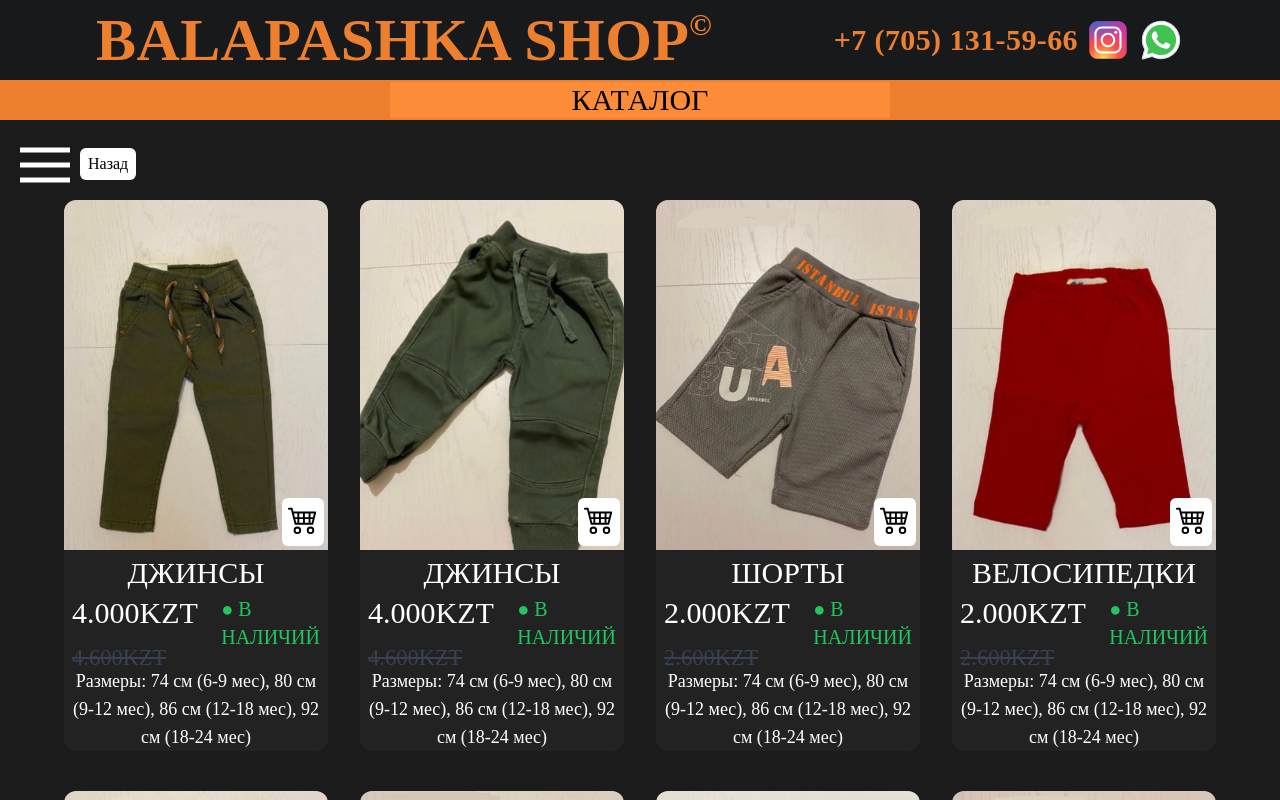
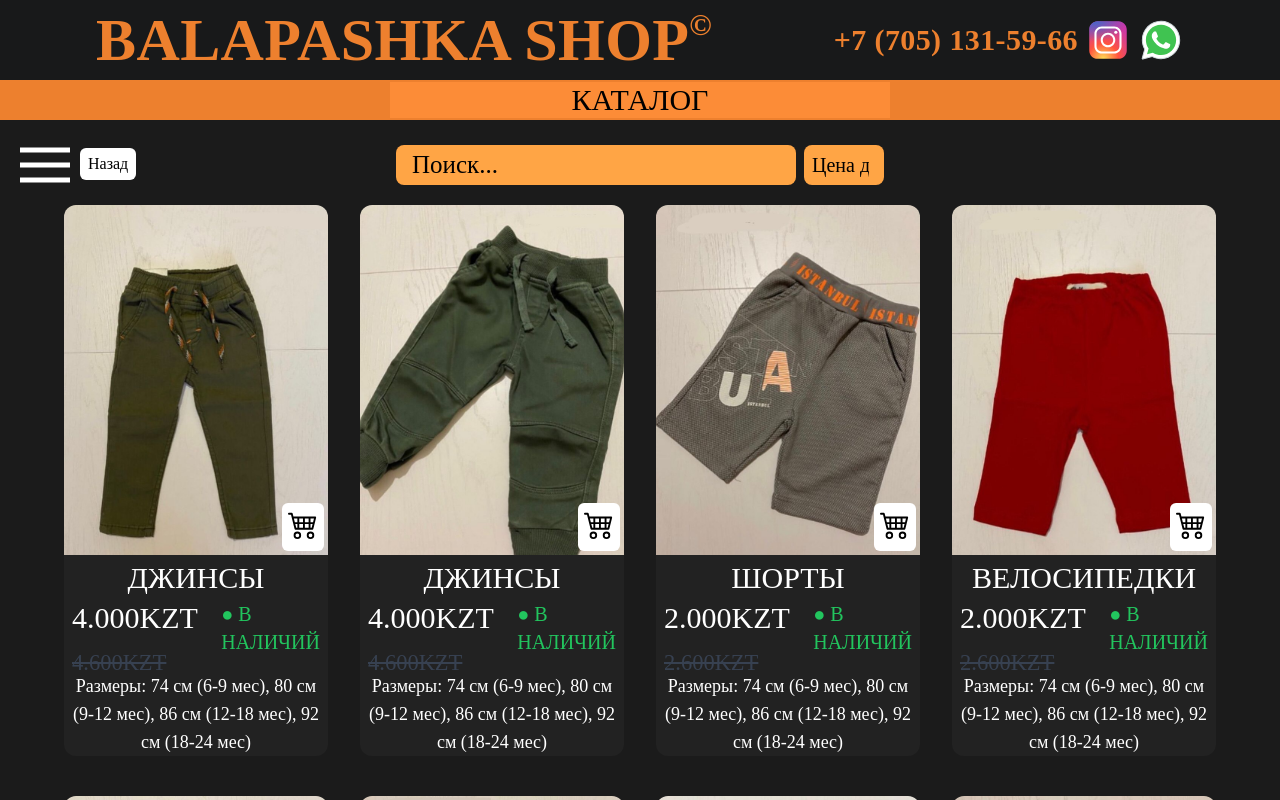
Before and after one commit to akzhol0/balapashka-shop, a React (Create React App) app: page /catalog in a window 1280 px wide. Both pictures are taken after a click on the element "ШТАНЫ". Shown: the top 800 px of the page. Built offline with nearby package versions, Linux system fonts and the light colour scheme; a web font is replaced by a local one.

Commit message:
added search and optimization

```diff
--- a/src/components/BurgerMenuComp.tsx
+++ b/src/components/BurgerMenuComp.tsx
@@ -2,12 +2,12 @@ import React, { useContext, useState } from "react";
 import BurgerMenu from "./UI/MyIcons/BurgerMenu";
 import CloseBurgerBtn from "./UI/MyIcons/CloseBurgerBtn";
 import CartItemComp from "./CartItemComp";
-import { cartItemsProps } from "../service/types";
+import { ItemProps } from "../service/types";
 import { contextData } from "../context";
 
 interface BurgerMenuCompProps {
   setClicked: (arg0: boolean) => void;
-  cartItems: cartItemsProps[];
+  cartItems: ItemProps[];
   setTest: (arg0: boolean) => void;
   test: boolean;
 }
--- a/src/components/Card.tsx
+++ b/src/components/Card.tsx
@@ -1,10 +1,10 @@
 import React, { useContext } from "react";
 import CartIcon from "./UI/MyIcons/CartIcon";
-import { catalogCardProps, cartItemsProps } from "../service/types";
+import { CatalogItemProps, ItemProps } from "../service/types";
 import { contextData } from "../context";
 
 interface cardPropsProps {
-  item: catalogCardProps;
+  item: CatalogItemProps;
   setTest: (arg0: boolean) => void;
   test: boolean;
 }
--- a/src/components/CartItemComp.tsx
+++ b/src/components/CartItemComp.tsx
@@ -1,8 +1,8 @@
 import React from "react";
-import { cartItemsProps } from "../service/types";
+import { ItemProps } from "../service/types";
 
 interface cartItemProps {
-  item: cartItemsProps;
+  item: ItemProps;
   deleteItemCart: (arg0: number) => void;
   test: boolean;
   setTest: (arg0: boolean) => void;
@@ -20,7 +20,7 @@ function CartItemComp({ item, deleteItemCart, test, setTest }: cartItemProps) {
           />
         </div>
         <span className="flex flex-col ml-4 leading-[30px]">
-          <p className="w-full h-max-10px overflow-hidden text-[24px]">{item.name}</p>
+          <p className="w-[200%] text-[22px]">{item.name}</p>
           <p className="text-[30px]">{item.value * item.quantity}KZT</p>
           <p className="text-[20px]">Количество: {item.quantity}</p>
         </span>
--- a/src/components/Catalog.tsx
+++ b/src/components/Catalog.tsx
@@ -1,17 +1,12 @@
 import Header from "./Header";
-import CatalogItem from "./CatalogItem";
 import { useContext, useEffect, useState } from "react";
-import BurgerMenuComp from "./BurgerMenuComp";
-import Card from "./Card";
-import Footer from "./Footer";
-import database from "../service/database";
-import { catalogCardProps } from "../service/types";
 import { contextData } from "../context";
+import PageItems from "./PageItems";
+import CatalogItems from "./CatalogItems";
 
 function Catalog() {
-  const [test, setTest] = useState<boolean>(true);
   const [clicked, setClicked] = useState<boolean>(false);
-  const { items, cartItems, setCartItemsFromLocalStorage } = useContext(contextData);
+  const { setCartItemsFromLocalStorage } = useContext(contextData);
 
   useEffect(() => {
     document.title = "Каталог";
@@ -22,51 +17,9 @@ function Catalog() {
     <div>
       <Header backgroundOnOff={true} />
       {clicked ? (
-        <>
-          <main className="w-full bg-[#1b1b1b]">
-            <div className="flex flex-col justify-center items-center relative">
-              <BurgerMenuComp
-                cartItems={cartItems}
-                setClicked={setClicked}
-                test={test}
-                setTest={setTest}
-              />
-              {
-                <div
-                  className="w-[100%] xl:w-[90%] 2xl:w-[80%] px-5 xl:px-0 mt-20 mb-10 h-auto grid grid-cols-1 sm:grid-cols-2
-                  md:grid-cols-3 xl:grid-cols-4 gap-y-10 gap-x-8 place-items-center"
-                >
-                  {items.map((item: catalogCardProps) => (
-                    <Card
-                      test={test}
-                      setTest={setTest}
-                      key={item.id}
-                      item={item}
-                    />
-                  ))}
-                </div>
-              }
-            </div>
-          </main>
-          <Footer />
-        </>
+        <PageItems setClicked={setClicked} />
       ) : (
-        <main className="w-full bg-[#1b1b1b] flex justify-center items-center flex-col">
-          <div className="w-[85%] text-white font-Alumni">
-            <p className="text-5xl sm:text-8xl mt-[50px]">Каталог</p>
-            <p className="text-xl">Главная страница - Каталог</p>
-            <div className="w-full h-[800px] md:h-[1000px] lg:h-[300px] grid grid-cols-2 lg:grid-cols-5 gap-[15px] my-[70px]">
-              {database.map((item) => (
-                <CatalogItem
-                  key={item.name}
-                  catalogItems={item.catalogItemsList}
-                  setClicked={setClicked}
-                  name={item.name}
-                />
-              ))}
-            </div>
-          </div>
-        </main>
+        <CatalogItems setClicked={setClicked} />
       )}
     </div>
   );
--- a/src/components/CatalogItem.tsx
+++ b/src/components/CatalogItem.tsx
@@ -1,11 +1,11 @@
 import React, { useContext } from "react";
-import { catalogCardProps } from "../service/types";
+import { CatalogItemProps } from "../service/types";
 import { contextData } from "../context";
 
 interface ItemProps {
   setClicked: (arg0: boolean) => void;
   name: string;
-  catalogItems: catalogCardProps[];
+  catalogItems: CatalogItemProps[];
 }
 
 function CatalogItem({ name, setClicked, catalogItems }: ItemProps) {
--- /dev/null
+++ b/src/components/CatalogItems.tsx
@@ -0,0 +1,30 @@
+import React from "react";
+import database from "../service/database";
+import CatalogItem from "./CatalogItem";
+
+type CatalogItemsProps = {
+  setClicked: (arg0: boolean) => void;
+};
+
+function CatalogItems({ setClicked }: CatalogItemsProps) {
+  return (
+    <main className="w-full bg-[#1b1b1b] flex justify-center items-center flex-col">
+      <div className="w-[85%] text-white font-Alumni">
+        <p className="text-5xl sm:text-8xl mt-[50px]">Каталог</p>
+        <p className="text-xl">Главная страница - Каталог</p>
+        <div className="w-full h-[800px] md:h-[1000px] lg:h-[300px] grid grid-cols-2 lg:grid-cols-5 gap-[15px] my-[70px]">
+          {database.map((item) => (
+            <CatalogItem
+              key={item.name}
+              catalogItems={item.catalogItemsList}
+              setClicked={setClicked}
+              name={item.name}
+            />
+          ))}
+        </div>
+      </div>
+    </main>
+  );
+}
+
+export default CatalogItems;
--- /dev/null
+++ b/src/components/Options.tsx
@@ -0,0 +1,29 @@
+import React from "react";
+
+type OptionsProps = {
+  searchInput: string;
+  setSearchInput: (arg0: string) => void;
+  setMoneyLimit: (arg0: number) => void;
+};
+
+function Options({ searchInput, setSearchInput, setMoneyLimit }: OptionsProps) {
+  return (
+    <div className="w-full flex justify-end md:justify-center items-center mt-[25px] gap-2">
+      <input
+        className="w-[100px] md:w-[400px] h-[40px] bg-[#ffa545] rounded-lg font-Alumni text-[25px] ps-4 placeholder-black"
+        type="text"
+        value={searchInput}
+        onChange={(e) => setSearchInput(e.target.value)}
+        placeholder="Поиск..."
+      />
+      <input
+        className="w-[80px] h-[40px] bg-[#ffa545] rounded-lg font-Alumni text-[20px] ps-2 placeholder-black"
+        type="number"
+        onChange={(e) => setMoneyLimit(Number(e.target.value))}
+        placeholder="Цена до:"
+      />
+    </div>
+  );
+}
+
+export default Options;
--- /dev/null
+++ b/src/components/PageItems.tsx
@@ -0,0 +1,68 @@
+import React, { useContext, useState } from "react";
+import BurgerMenuComp from "./BurgerMenuComp";
+import { CatalogItemProps } from "../service/types";
+import Card from "./Card";
+import Footer from "./Footer";
+import { contextData } from "../context";
+import Options from "./Options";
+
+type PageItemsProps = {
+  setClicked: (arg0: boolean) => void;
+};
+
+function PageItems({ setClicked }: PageItemsProps) {
+  const [test, setTest] = useState<boolean>(true);
+  const [searchInput, setSearchInput] = useState<string>("");
+  const [moneyLimit, setMoneyLimit] = useState<number>(50000);
+  const { items, cartItems, limitItemsFunc, searchItemsFunc } =
+    useContext(contextData);
+
+  const filteredByLimitItems = limitItemsFunc(moneyLimit);
+  const filteredBySearchItems = searchItemsFunc(
+    filteredByLimitItems,
+    searchInput
+  );
+
+  return (
+    <div>
+      <main className="w-full bg-[#1b1b1b]">
+        <div className="flex flex-col justify-center items-center relative">
+          <BurgerMenuComp
+            cartItems={cartItems}
+            setClicked={setClicked}
+            test={test}
+            setTest={setTest}
+          />
+          {
+            <>
+              <Options
+                searchInput={searchInput}
+                setSearchInput={setSearchInput}
+                setMoneyLimit={setMoneyLimit}
+              />
+              <div className="too-long">
+                {filteredBySearchItems.length ? (
+                  filteredBySearchItems.map((item: CatalogItemProps) => (
+                    <Card
+                      test={test}
+                      setTest={setTest}
+                      key={item.id}
+                      item={item}
+                    />
+                  ))
+                ) : (
+                  <p className="w-full h-[500px] text-white text-[30px] font-Alumni">
+                    Пусто...
+                  </p>
+                )}
+              </div>
+            </>
+          }
+        </div>
+      </main>
+      <Footer />
+    </div>
+  );
+}
+
+export default PageItems;
--- a/src/context/index.tsx
+++ b/src/context/index.tsx
@@ -1,13 +1,20 @@
 import React, { createContext, useState } from "react";
-import { cartItemsProps, catalogCardProps } from "../service/types";
+import { ItemProps, CatalogItemProps } from "../service/types";
+
+type yaNeEbyChtoEto = {
+  map(arg0: (item: CatalogItemProps) => import("react/jsx-runtime").JSX.Element): React.ReactNode;
+  length: any;
+}
 
 type ContextProps = {
   items: any;
   cartItems: any;
-  setItemsFunction: (itemscb: catalogCardProps[]) => void;
+  setItemsFunction: (itemscb: CatalogItemProps[]) => void;
   setCartItemsFromLocalStorage: () => void;
-  addItemCart: (itemcb: cartItemsProps[]) => void;
+  addItemCart: (itemcb: ItemProps[]) => void;
   deleteItemCart: (itemId: number) => void;
+  limitItemsFunc: (moneyLimit: number) => void;
+  searchItemsFunc: (filteredByLimitItems: any, searchInput: string) => yaNeEbyChtoEto;
 };
 export const contextData = createContext({} as ContextProps);
 
@@ -16,10 +23,10 @@ type ContextOverAllProps = {
 };
 
 export function ContextOverAll({ children }: ContextOverAllProps) {
-  const [items, setItems] = useState<catalogCardProps[]>([]);
-  const [cartItems, setCartItems] = useState<cartItemsProps[]>([]);
+  const [items, setItems] = useState<CatalogItemProps[]>([]);
+  const [cartItems, setCartItems] = useState<ItemProps[]>([]);
 
-  function setItemsFunction(itemscb: catalogCardProps[]) {
+  function setItemsFunction(itemscb: any) {
     setItems(itemscb);
   }
 
@@ -35,7 +42,7 @@ export function ContextOverAll({ children }: ContextOverAllProps) {
     }
   }
 
-  function addItemCart(itemcb: cartItemsProps[]) {
+  function addItemCart(itemcb: ItemProps[]) {
     const cartItemsIds: number[] = [];
     cartItems.map((item) => cartItemsIds.push(item.id));
 
@@ -72,6 +79,20 @@ export function ContextOverAll({ children }: ContextOverAllProps) {
     });
   }
 
+  function limitItemsFunc(moneyLimit: number) {
+    const filtered = items.filter(
+      (item: CatalogItemProps) => item.value <= moneyLimit
+    );
+    return filtered;
+  }
+
+  function searchItemsFunc(filteredByLimitItems: any, searchInput: string) {
+    const filtered = filteredByLimitItems.filter((item: ItemProps) =>
+      item.name.toLowerCase().includes(searchInput.toLowerCase())
+    );
+    return filtered;
+  }
+
   return (
     <contextData.Provider
       value={{
@@ -81,6 +102,8 @@ export function ContextOverAll({ children }: ContextOverAllProps) {
         setCartItemsFromLocalStorage,
         addItemCart,
         deleteItemCart,
+        limitItemsFunc,
+        searchItemsFunc
       }}
     >
       {children}
--- a/src/global.scss
+++ b/src/global.scss
@@ -29,4 +29,7 @@ body, html {
     .burger {
         @apply w-[350px] h-dvh bg-[#ff994b] fixed top-0 z-10 duration-[.4s];
     }
+    .too-long {
+        @apply w-[100%] h-[500px] xl:w-[90%] 2xl:w-[80%] px-5 xl:px-0 mt-5 mb-10 h-auto grid grid-cols-1 sm:grid-cols-2 md:grid-cols-3 xl:grid-cols-4 gap-y-10 gap-x-8 place-items-center
+    }
   }
--- a/src/service/types.ts
+++ b/src/service/types.ts
@@ -1,4 +1,4 @@
-export interface catalogCardProps {
+export interface CatalogItemProps {
   id: number;
   value: number;
   name: string;
@@ -9,7 +9,7 @@ export interface catalogCardProps {
   img: string;
 }
 
-export interface cartItemsProps {
+export interface ItemProps {
   name: string;
   id: number;
   value: number;
```
